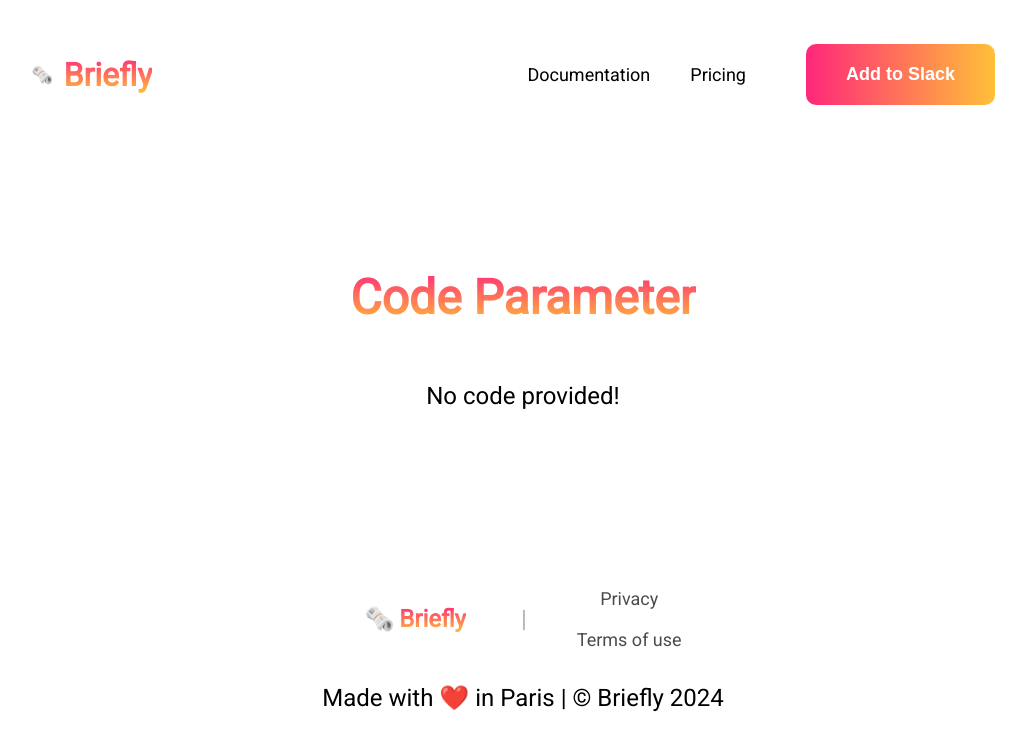
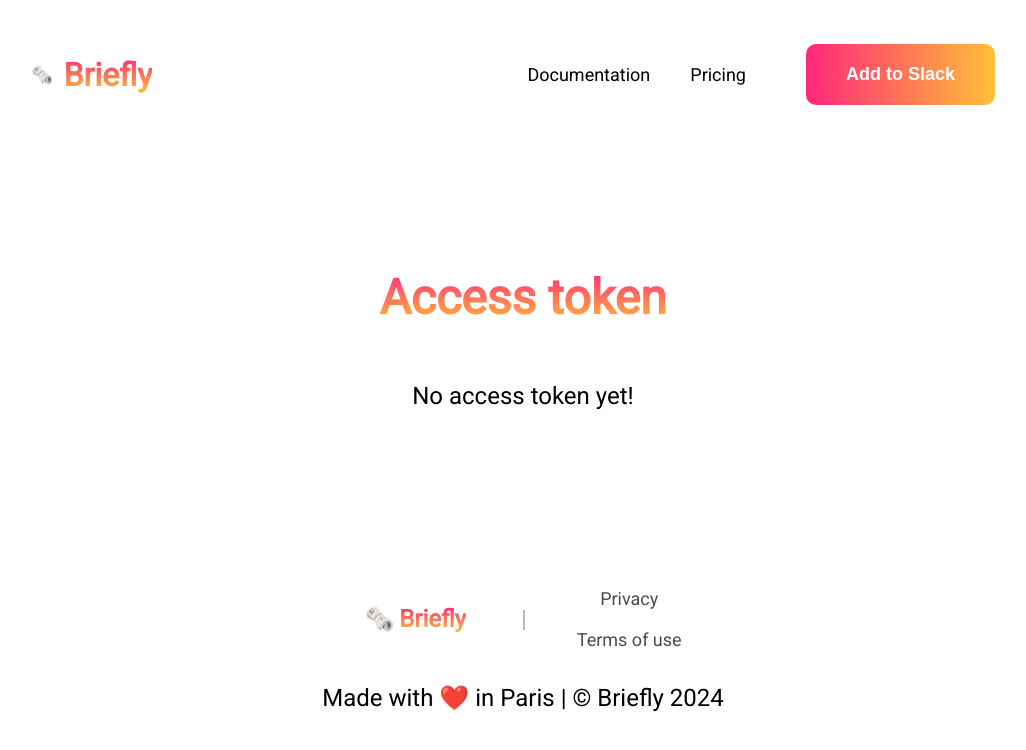
Before and after one commit to Dichiara25/Briefly, a Next.js app: page /oauth2 in a window 1280 px wide. Shown: the top 750 px of the page, without its empty margins (117-1143 px from the left). Built offline with nearby package versions, Linux system fonts and the light colour scheme; no server answers.

Commit message:
Get resulting access token

```diff
--- /dev/null
+++ b/src/app/components/slack/AccessToken.tsx
@@ -0,0 +1,45 @@
+'use client'
+
+import { useSearchParams } from 'next/navigation';
+import axios from 'axios';
+import styles from "../structure/Body.module.css";
+import { useEffect, useState } from 'react';
+
+const CLIENT_ID = process.env.NEXT_PUBLIC_SLACK_CLIENT_ID;
+const CLIENT_SECRET = process.env.NEXT_PUBLIC_SLACK_CLIENT_SECRET;
+
+export default function AccessToken() {
+    const searchParams = useSearchParams();
+    const code = searchParams.get("code");
+    const [token, setToken] = useState("");
+
+    useEffect(() => {
+        if (code) {
+          // Create a FormData object
+          const formData = new FormData();
+          formData.append('code', code as string);
+          formData.append('client_id', CLIENT_ID as string);
+          formData.append('client_secret', CLIENT_SECRET as string);
+
+          axios.post('https://slack.com/api/oauth.v2.access', formData, {
+            headers: {
+              'Content-Type': 'multipart/form-data'
+            }
+          })
+          .then(response => {
+            console.log('Response:', response.data);
+            setToken(response.data['access_token'])
+          })
+          .catch(error => {
+            console.error('Error:', error);
+          });
+        }
+      }, [code]);
+
+    return (
+        <div className={styles.main}>
+            <h1>Access token</h1>
+            <p>{token ? `The access token is: ${token}` : 'No access token yet!'}</p>
+        </div>
+    );
+}
--- a/src/app/components/slack/TemporaryCode.tsx
+++ /dev/null
@@ -1,16 +0,0 @@
-'use client'
-
-import { useSearchParams } from 'next/navigation'
-import styles from "../structure/Body.module.css";
-
-export default function TemporaryCode() {
-    const searchParams = useSearchParams()
-    const code = searchParams.get('code')
-
-    return (
-        <div className={styles.main}>
-            <h1>Code Parameter</h1>
-            <p>{code ? `The code is: ${code}` : 'No code provided!'}</p>
-        </div>
-    );
-}
--- a/src/app/oauth2/page.tsx
+++ b/src/app/oauth2/page.tsx
@@ -1,4 +1,4 @@
-import TemporaryCode from '../components/slack/TemporaryCode'
+import TemporaryCode from '../components/slack/AccessToken'
 
 export default function Page() {
     return <TemporaryCode />
```
